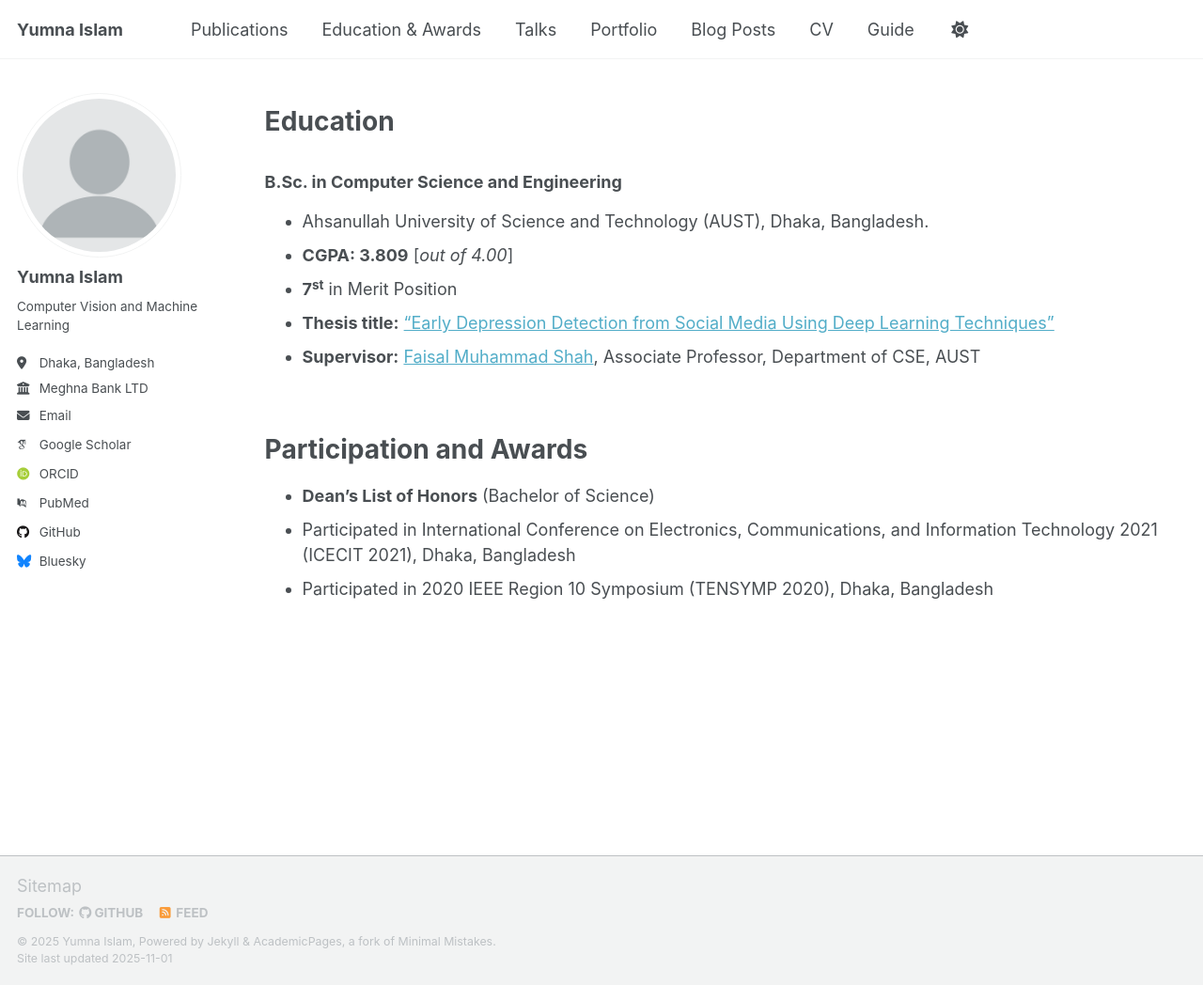
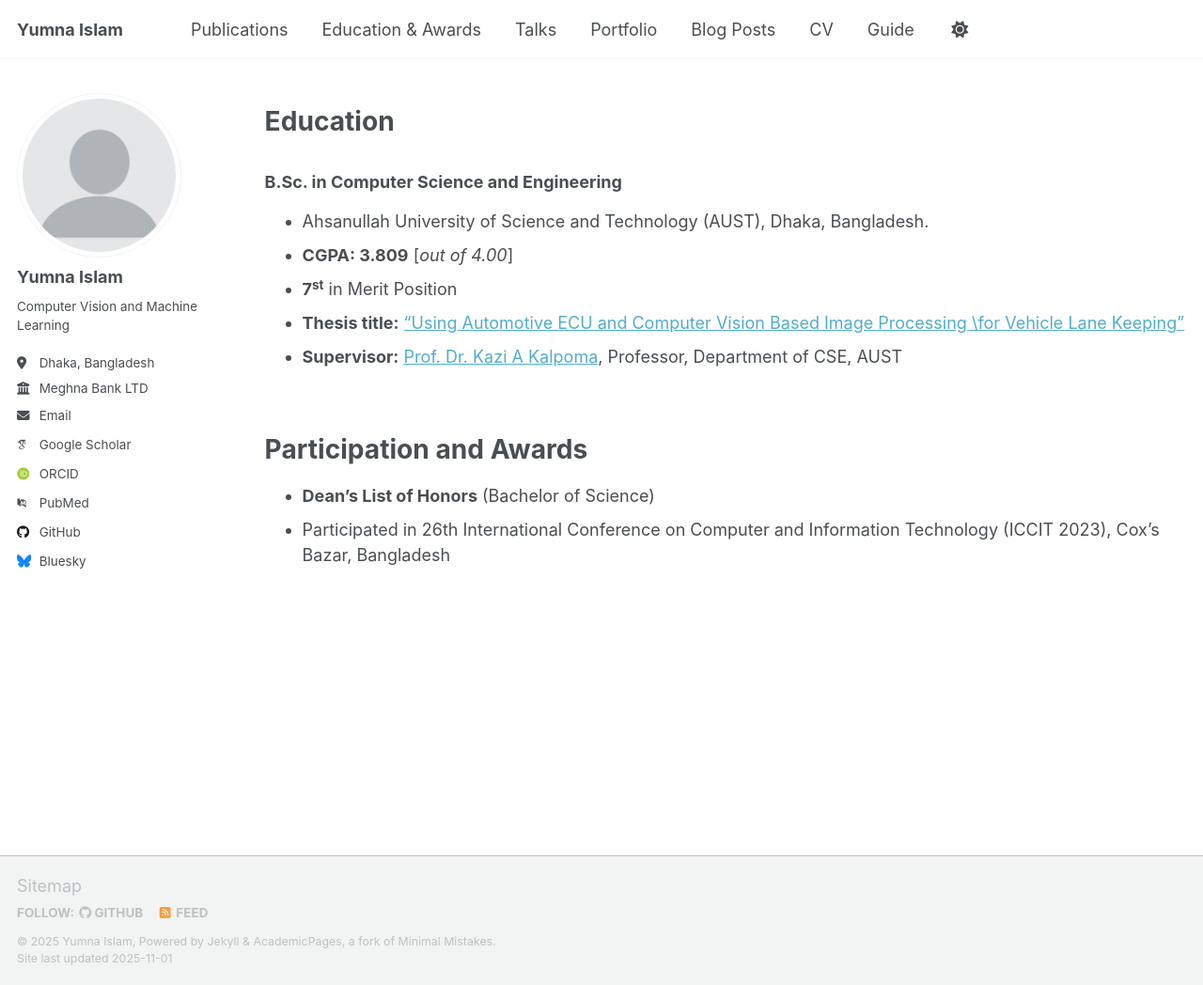
Before and after one commit to Yumna46/yumna.github.io, a Jekyll site: the page built from _pages/education-awards.md, in a window 1280 px wide and 1048 px high. Shown: the whole window at 94% size. Built offline with Jekyll 4.4.1, drawn with Linux system fonts in a browser that asks for light colours; some web fonts are replaced; a script that is not in the unit is left out.

Commit message:
Update education-awards.md

```diff
--- a/_pages/education-awards.md
+++ b/_pages/education-awards.md
@@ -16,12 +16,12 @@ redirect_from:
 * Ahsanullah University of Science and Technology (AUST), Dhaka, Bangladesh.
 * **CGPA:  3.809** [*out of 4.00*]
 * **7<sup>st</sup>** in Merit Position
-* **Thesis title:** ["Early Depression Detection from Social Media Using Deep Learning Techniques"](https://Farzad-1996.github.io/files/Farzad_B.Sc._Thesis.pdf)
-* **Supervisor:** [Faisal Muhammad Shah](https://scholar.google.com/citations?user=su683LQAAAAJ&hl=en), Associate Professor, Department of CSE, AUST
+* **Thesis title:** ["Using Automotive ECU and Computer Vision Based Image
+Processing \\for Vehicle Lane Keeping"](https://Farzad-1996.github.io/files/Farzad_B.Sc._Thesis.pdf)
+* **Supervisor:** [Prof. Dr. Kazi A Kalpoma](https://scholar.google.com/citations?user=8JNGWr0AAAAJ&hl=en), Professor, Department of CSE, AUST
 
 <br />
 # Participation and Awards
 
 * **Dean's List of Honors** (Bachelor of Science)
-* Participated in International Conference on Electronics, Communications, and Information Technology 2021 (ICECIT 2021), Dhaka, Bangladesh
-* Participated in 2020 IEEE Region 10 Symposium (TENSYMP 2020), Dhaka, Bangladesh
+* Participated in 26th International Conference on Computer and Information Technology (ICCIT 2023), Cox’s Bazar, Bangladesh
```
